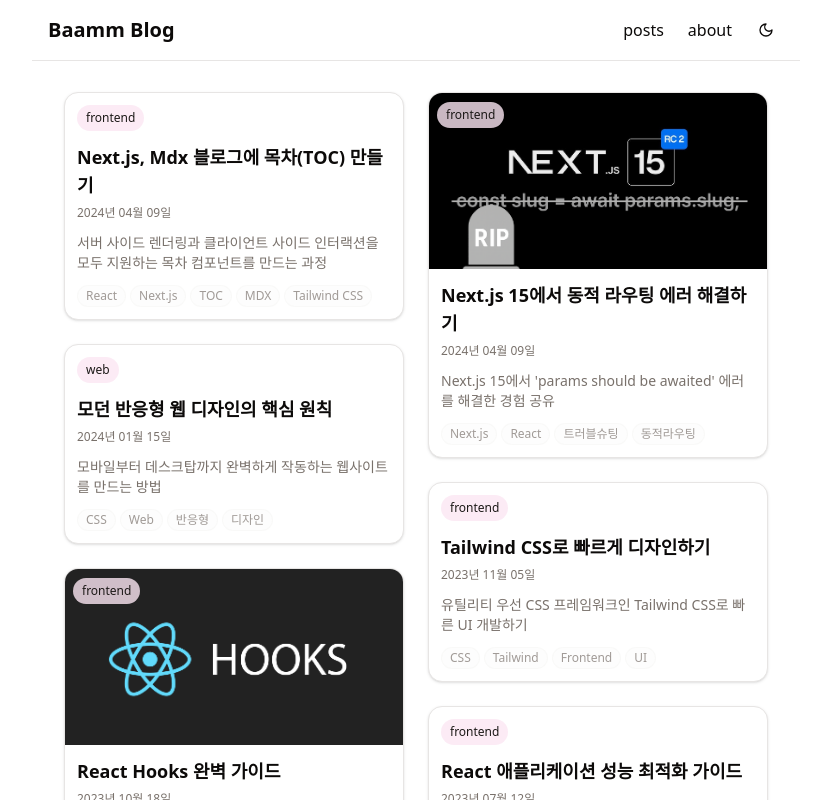
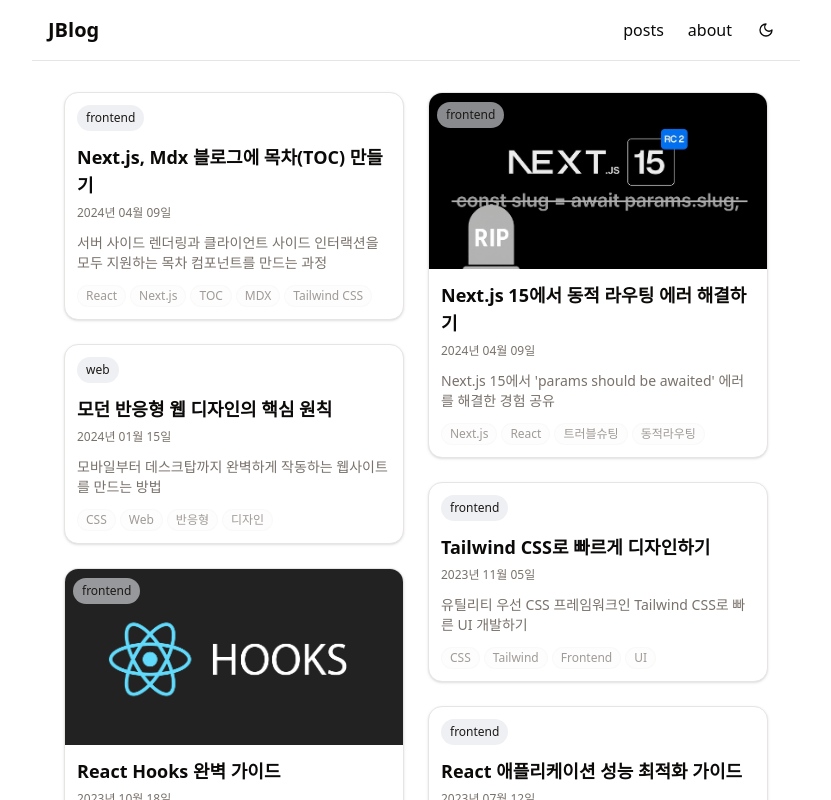
Before and after one commit to treephesians/JBLOG, a Next.js app: page /posts in a window 1280 px wide. Shown: the top 800 px of the page, without its empty margins (224-1055 px from the left). Built offline with nearby package versions, Linux system fonts and the light colour scheme.

Commit message:
chore: change color category bagde

```diff
--- a/src/components/layout/Header.tsx
+++ b/src/components/layout/Header.tsx
@@ -6,7 +6,7 @@
     <div className="fixed top-0 left-0 right-0 z-10 bg-background pt-3 flex justify-center">
       <header className="max-w-3xl w-full px-4 flex justify-between items-center border-b border-border pb-3">
         <div className="font-bold text-xl">
-          <Link href="/">Baamm Blog</Link>
+          <Link href="/">JBlog</Link>
         </div>
         <div className="flex items-center">
           <nav className="mr-4">
--- a/src/components/ui/badge.tsx
+++ b/src/components/ui/badge.tsx
@@ -18,7 +18,7 @@
         outline:
           "text-foreground [a&]:hover:bg-accent [a&]:hover:text-accent-foreground",
         category:
-          "border-transparent bg-pink-100/80 dark:bg-stone-900/80 text-xs px-2 py-1 text-secondary-foreground dark:text-secondary-foreground [a&]:hover:bg-white/90 dark:[a&]:hover:bg-stone-800/90",
+          "border-transparent bg-gray-200/60 dark:bg-stone-900/80 text-xs px-2 py-1 text-secondary-foreground dark:text-secondary-foreground [a&]:hover:bg-white/90 dark:[a&]:hover:bg-stone-800/90",
         tag: "border border-secondary/50 bg-secondary/20 dark:bg-secondary/15 text-xs px-2 py-0.5 text-muted-foreground/70 dark:text-muted-foreground/60 [a&]:hover:bg-secondary/30 dark:[a&]:hover:bg-secondary/25",
       },
     },
```
